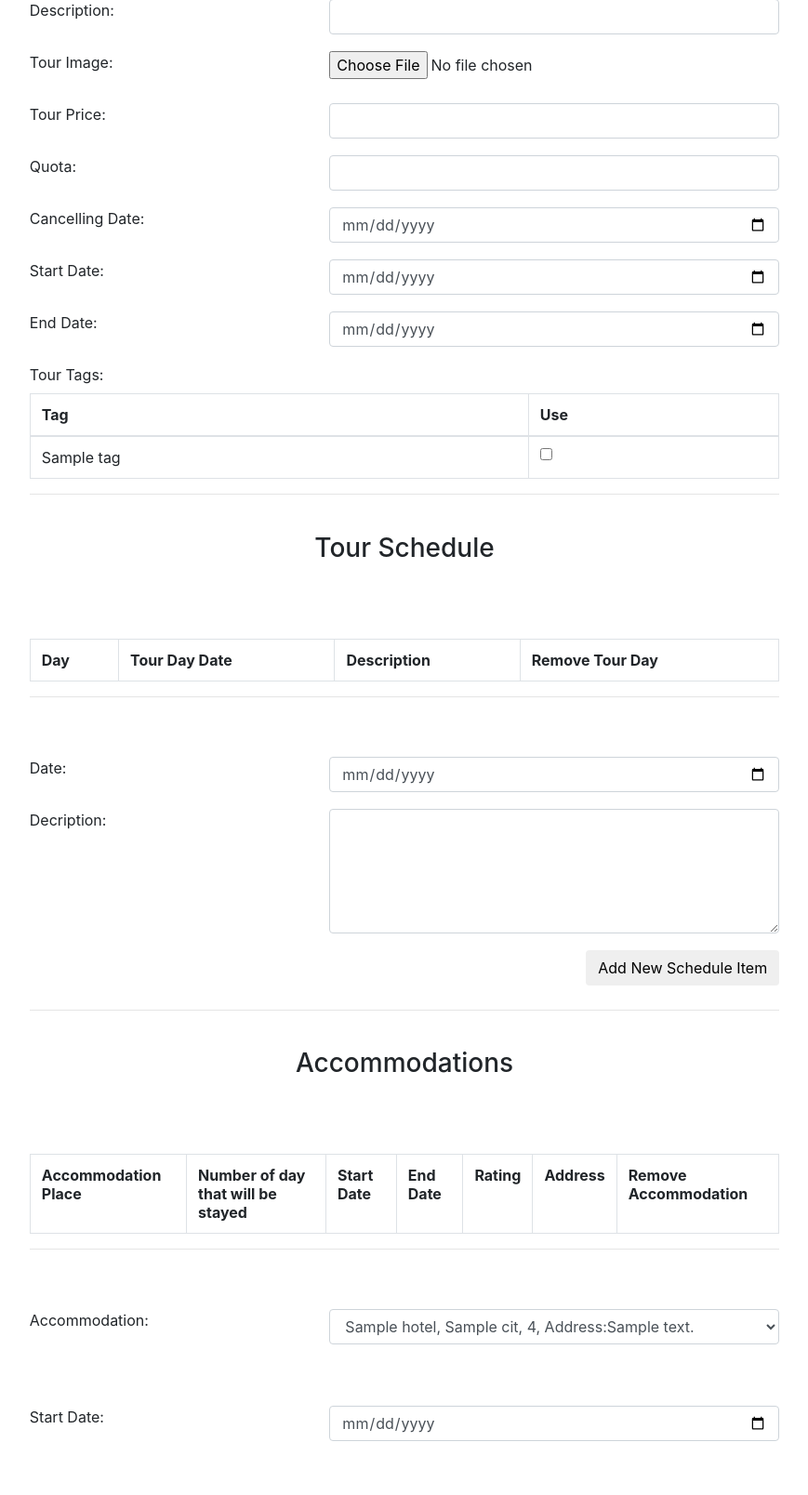
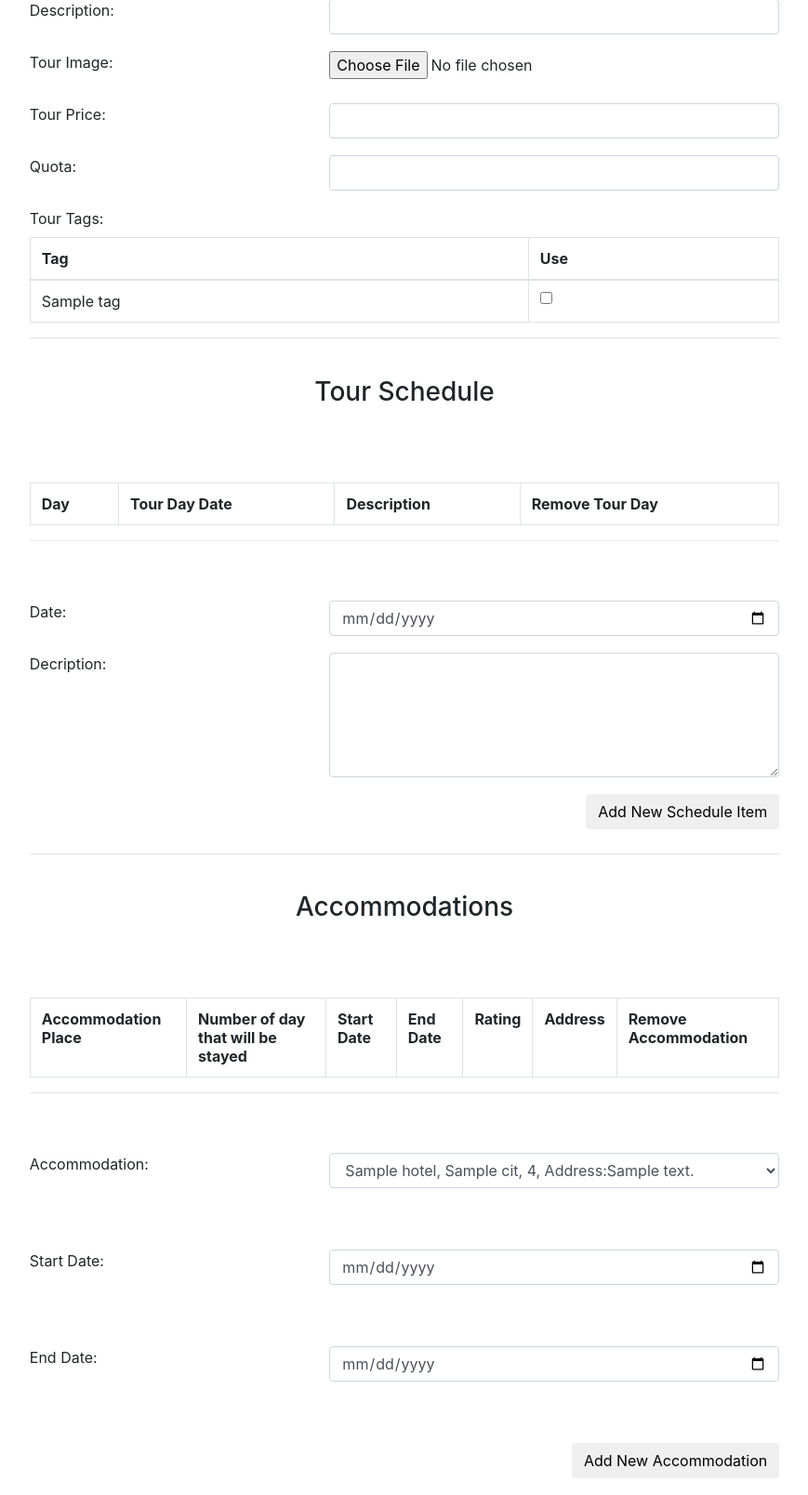
Before and after one commit to eminbahadir98/ibitur, a PHP site: page /tour_adding.php in a window 1280 px wide. Shown: the part 312-1920 px from the top of the page at 93% size, without its empty margins (205-1074 px from the left). Run offline with PHP 8.4, Linux system fonts and the light colour scheme; the visitor is signed in with stand-in values (Sample User, id 1); tables that the repository leaves empty hold one stand-in row (values such as "Sample post"); lists and menus that the app fills with data are empty.

Commit message:
Added hide expired tours checkbox. Removed unused tour adding fields.

```diff
--- a/website/add_tour_post.php
+++ b/website/add_tour_post.php
@@ -10,7 +10,6 @@ if(isset($_POST['add-tour-submit'])) {
     $tour_desc = $_POST['tour_desc'];
     $tour_price = $_POST['tour_price'];
     $tour_quota = $_POST['tour_quota'];
-    $cancelling_date = $_POST['cancelling_date'];
 
     $image_path = "./images/" . "img" . (round(microtime(true) * 1000)) . ".png";
     if (move_uploaded_file($_FILES["tour_image"]["tmp_name"], $image_path)) {
@@ -19,8 +18,8 @@ if(isset($_POST['add-tour-submit'])) {
         echo "Sorry, there was an error uploading your file.";
     }
 
-    $tour_query = "INSERT INTO TOUR(name, description, image_path, quota, price, creator_ID, cancelling_deadline)
-    VALUES ( '$title', '$tour_desc', '$image_path', '$tour_quota', '$tour_price', '$current_id','$cancelling_date');";
+    $tour_query = "INSERT INTO TOUR(name, description, image_path, quota, price, creator_ID)
+    VALUES ( '$title', '$tour_desc', '$image_path', '$tour_quota', '$tour_price', '$current_id');";
 
     echo $tour_query;
     echo "<br>";
--- a/website/tour_adding.php
+++ b/website/tour_adding.php
@@ -11,6 +11,7 @@ $error = "";
 ?>
 
 <html>
+
 <?php
     if ($logged_in && $current_is_staff) {
         echo get_header($current_fullname, true);
@@ -18,6 +19,7 @@ if ($logged_in && $current_is_staff) {
         header("location: login.php");
     }
 ?>
+
 <head>
     <title>IBITUR - Tour Adding</title>
     <link rel="stylesheet" href="style/style.css"/>
@@ -30,18 +32,6 @@ if ($logged_in && $current_is_staff) {
         var route_counter = 300;
         var event_counter = 400;
 
-        function is_url(str)
-        {
-            regexp =  /^(?:(?:https?|ftp):\/\/)?(?:(?!(?:10|127)(?:\.\d{1,3}){3})(?!(?:169\.254|192\.168)(?:\.\d{1,3}){2})(?!172\.(?:1[6-9]|2\d|3[0-1])(?:\.\d{1,3}){2})(?:[1-9]\d?|1\d\d|2[01]\d|22[0-3])(?:\.(?:1?\d{1,2}|2[0-4]\d|25[0-5])){2}(?:\.(?:[1-9]\d?|1\d\d|2[0-4]\d|25[0-4]))|(?:(?:[a-z\u00a1-\uffff0-9]-*)*[a-z\u00a1-\uffff0-9]+)(?:\.(?:[a-z\u00a1-\uffff0-9]-*)*[a-z\u00a1-\uffff0-9]+)*(?:\.(?:[a-z\u00a1-\uffff]{2,})))(?::\d{2,5})?(?:\/\S*)?$/;
-            if (regexp.test(str))
-            {
-                return true;
-            }
-            else
-            {
-                return false;
-            }
-        }
         function is_valid_days(start, end) {
 
             var d2 = Date.parse(start);
@@ -66,10 +56,6 @@ if ($logged_in && $current_is_staff) {
             var tour_price = document.forms["add-tour"]["tour_price"].value;
             var tour_quota = document.forms["add-tour"]["tour_quota"].value;
 
-            var cancelling_date = document.forms["add-tour"]["cancelling_date"].value;
-            var start_date = document.forms["add-tour"]["start_date"].value;
-            var end_date = document.forms["add-tour"]["end_date"].value;
-
             var tour_desc = document.forms["add-tour"]["tour_desc"].value;
 
 
@@ -89,11 +75,6 @@ if ($logged_in && $current_is_staff) {
                 showError("Quota must be positive");
                 return false;
             }
-
-            /*if(!is_valid_days(start_date,end_date)){
-                showError("For Tour: End date cannot be before the start date");
-                return false;
-            }*/
 
             if (tour_desc.length < 20) {
                 showError("Tour description contain minimum of 20 characters.");
@@ -144,8 +125,6 @@ if ($logged_in && $current_is_staff) {
 
         function createTourDay() {
 
-            var start_date = document.forms["add-tour"]["start_date"].value;
-            var end_date = document.forms["add-tour"]["end_date"].value;
             var tour_day      = document.forms["add-tour"]["tour_day"].value;
             var tour_day_desc = document.forms["add-tour"]["tour_day_desc"].value;
             //var included_loc1 = document.forms["add-tour"]["included_loc1"].options[document.forms["add-tour"]["included_loc1"].selectedIndex].text;
@@ -156,7 +135,6 @@ if ($logged_in && $current_is_staff) {
                     return false;
                 }*/
 
-                if (checkBaseInfo("add-tour")) {
                     day_counter++;
 
                     var param_name = day_base + day_row + "[]";
@@ -172,7 +150,6 @@ if ($logged_in && $current_is_staff) {
                     document.getElementById("day_row").value = day_row;
                     day_row++;
 
-                }
             }
             else
             {
@@ -354,15 +331,6 @@ if ($logged_in && $current_is_staff) {
             <label>Quota:</label>
             <input required class="form-control input-field" type="text" name="tour_quota"/> <br><br>
 
-            <label>Cancelling Date:</label>
-            <input required class="form-control input-field" type="date" name="cancelling_date" min=<?php echo date("Y-m-j")?>> <br><br>
-
-            <label>Start Date:</label>
-            <input  class="form-control input-field" type="date" name="start_date" min=<?php echo date("Y-m-j")?>> <br><br>
-
-            <label>End Date:</label>
-            <input  class="form-control input-field" type="date" name="end_date" min=<?php echo date("Y-m-j")?>> <br><br>
-
             <label>Tour Tags:</label>
             <?php
 
@@ -425,7 +393,7 @@ if ($logged_in && $current_is_staff) {
             <br><br>
 
             <label>Date:</label>
-            <input required class="form-control input-field" type="date" id="tour_day" name="tour_day" min=<?php echo date("Y-m-j")?>> <br><br>
+            <input class="form-control input-field" type="date" id="tour_day" name="tour_day" min=<?php echo date("Y-m-j")?>> <br><br>
 
 
 
```
Also changed, not shown: website/tours.php (+8 -8 lines). Lines whose indentation alone changed are shown as unchanged.
